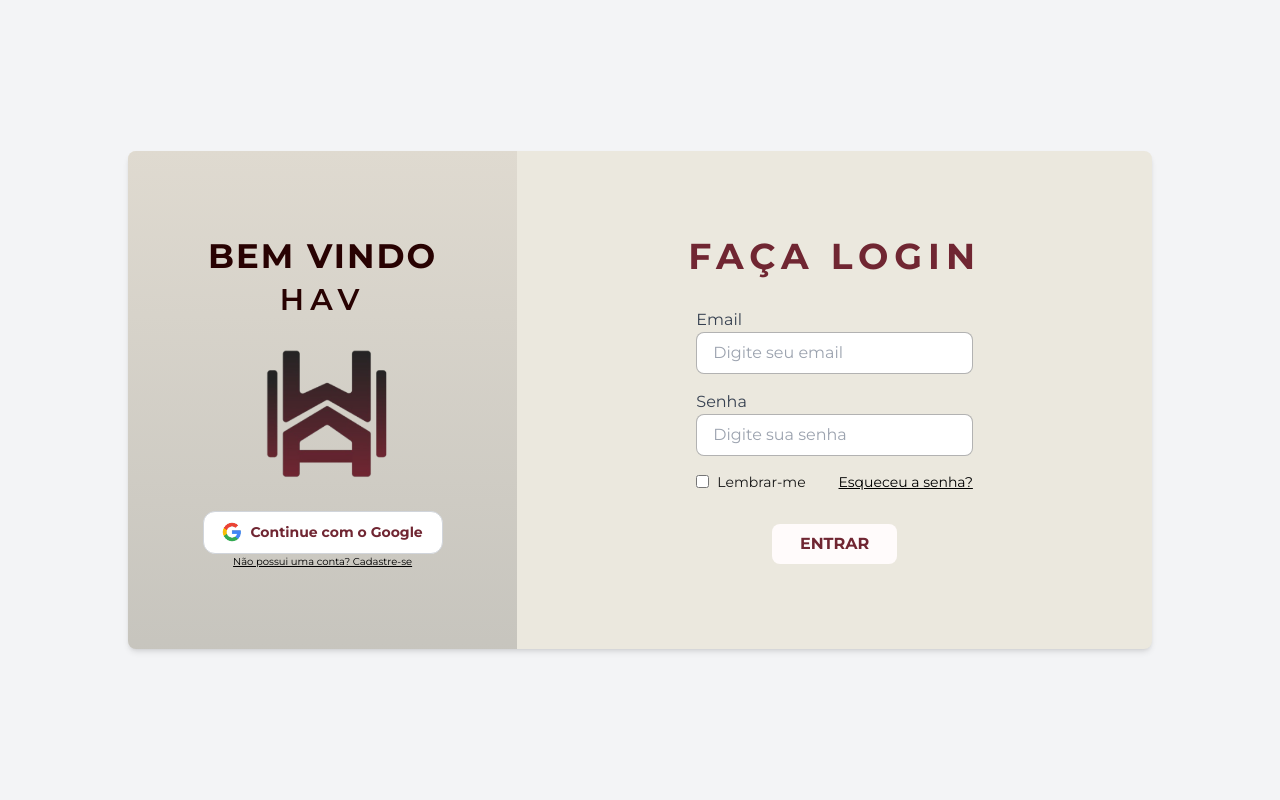
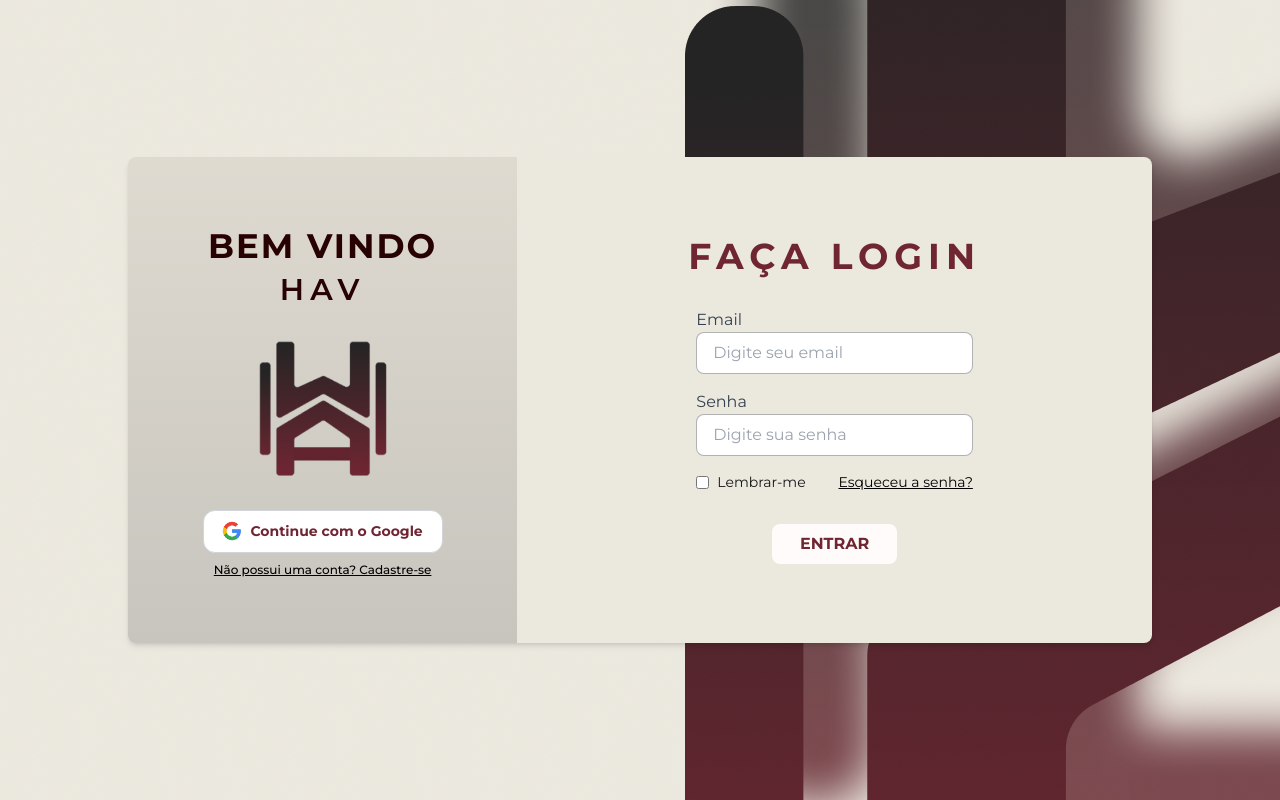
Before and after one commit to gstSenai/Projeto-Final-MI75, a Next.js app in the folder front-end-imobiliaria/: page /login in a window 1280 px wide. Built offline with nearby package versions, Linux system fonts and the light colour scheme.

Commit message:
pagina de login quase concluida

```diff
--- a/front-end-imobiliaria/src/app/cadastro/page.tsx
+++ b/front-end-imobiliaria/src/app/cadastro/page.tsx
@@ -1,5 +1,9 @@
 import AuthForm from "@/components/AuthForm";
 
 export default function CadastroPage() {
-  return <AuthForm title="CADASTRE - SE" buttonText="CADASTRAR" />;
+  return (
+    <div className="relative w-full min-h-screen">
+      <AuthForm title="CADASTRE - SE" buttonText="CADASTRAR" loginOuCadastro="Já possui uma conta? Faça login"/>
+    </div>
+  )
 }
--- a/front-end-imobiliaria/src/app/login/page.tsx
+++ b/front-end-imobiliaria/src/app/login/page.tsx
@@ -1,5 +1,9 @@
 import AuthForm from "@/components/AuthForm";
 
 export default function LoginPage() {
-  return <AuthForm title="FAÇA LOGIN" buttonText="ENTRAR" />;
+  return (
+    <div className="relative w-full min-h-screen">
+      <AuthForm title="FAÇA LOGIN" buttonText="ENTRAR" loginOuCadastro="Não possui uma conta? Cadastre-se" />
+    </div>
+  )
 }
--- a/front-end-imobiliaria/src/components/AuthForm/index.tsx
+++ b/front-end-imobiliaria/src/components/AuthForm/index.tsx
@@ -11,22 +11,25 @@ const montserrat = Montserrat({
 interface AuthFormProps {
   title: string;
   buttonText: string;
+  loginOuCadastro: string;
 }
 
-const AuthForm: React.FC<AuthFormProps> = ({ title, buttonText }) => {
+const AuthForm: React.FC<AuthFormProps> = ({ title, buttonText, loginOuCadastro }) => {
   return (
-    <div className="font-montserrat flex h-screen items-center justify-center bg-gray-100">
+    <div className="font-montserrat h-screen bg-[url('/fundoLogin.png')] bg-[center_left_-210px]">
+      <div
+        className="absolute inset-0 flex  items-center justify-center bg-[url('/logos/simboloHAVLogin.png')] max-md:bg-[url('/')] bg-no-repeat bg-[right_-300px_top_-100px]">
         <div className="shadow-md rounded-lg flex flex-col md:flex-row w-4/5 max-w-5xl bg-[#EBE8DE]">
           {/* Lado Esquerdo */}
-        <div className="w-full md:w-[40%] flex flex-col py-20 items-center justify-center bg-gradient-to-b from-[rgba(223,218,208,1)] to-[rgba(115,115,115,0.3)] rounded-l-lg">
+          <div className="w-full md:w-[40%] flex flex-col py-16 items-center justify-center bg-gradient-to-b from-[rgba(223,218,208,1)] to-[rgba(115,115,115,0.3)] rounded-l-lg">
             <h1 className="text-[34px] font-bold text-[#280202] tracking-[2px]">BEM VINDO</h1>
             <h2 className="text-3xl font-semibold text-[#280202] tracking-[6px]">HAV</h2>
-          <img src="/logos/logoLogin.png" alt="Logo" className="w-32 my-4" />
+            <img src="/logos/logoLogin.png" alt="Logo" className="w-36 my-4 pr-2" />
             <button className="bg-white border border-gray-300 text-[#702632] text-[14px] font-bold py-2.5 px-2 w-[240px] rounded-xl flex justify-center items-center mt-4">
               <img src="/loginIcons/google-icon.png" alt="Google" className="w-5 h-5 mr-2 " />
               Continue com o Google
             </button>
-          <p className="underline text-black text-[10px]">Não possui uma conta? Cadastre-se</p>
+            <a href="#" className="text-[12px] mt-2 text-black font-medium underline hover:text-[#702632]">{loginOuCadastro}</a>
           </div>
 
           {/* Lado Direito */}
@@ -63,11 +66,12 @@ const AuthForm: React.FC<AuthFormProps> = ({ title, buttonText }) => {
                   {buttonText}
                 </button>
               </div>
-
             </form>
           </div>
         </div>
       </div>
+    </div>
+
   );
 };
 
```
Also changed, not shown: front-end-imobiliaria/public/fundoLogin.png (added), front-end-imobiliaria/public/logos/simboloHAVLogin.png (added). Lines whose indentation alone changed are shown as unchanged.
